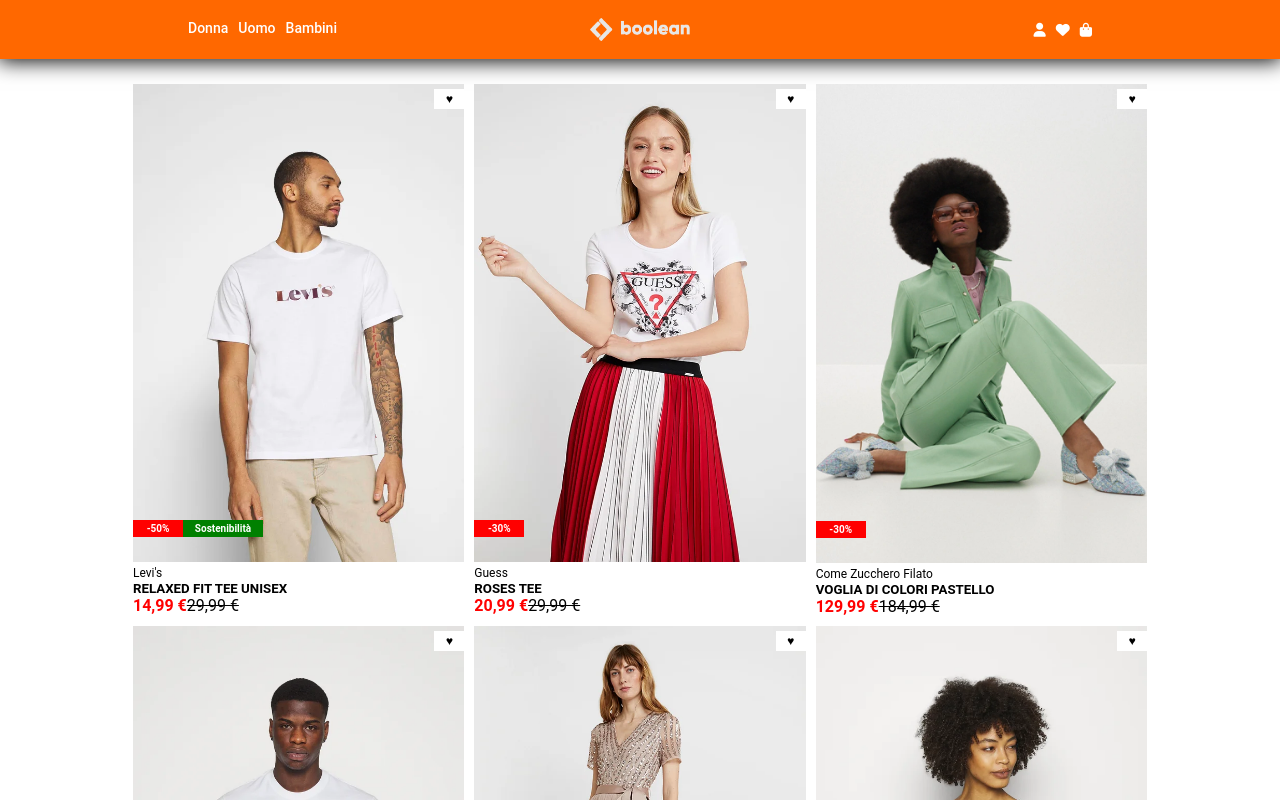
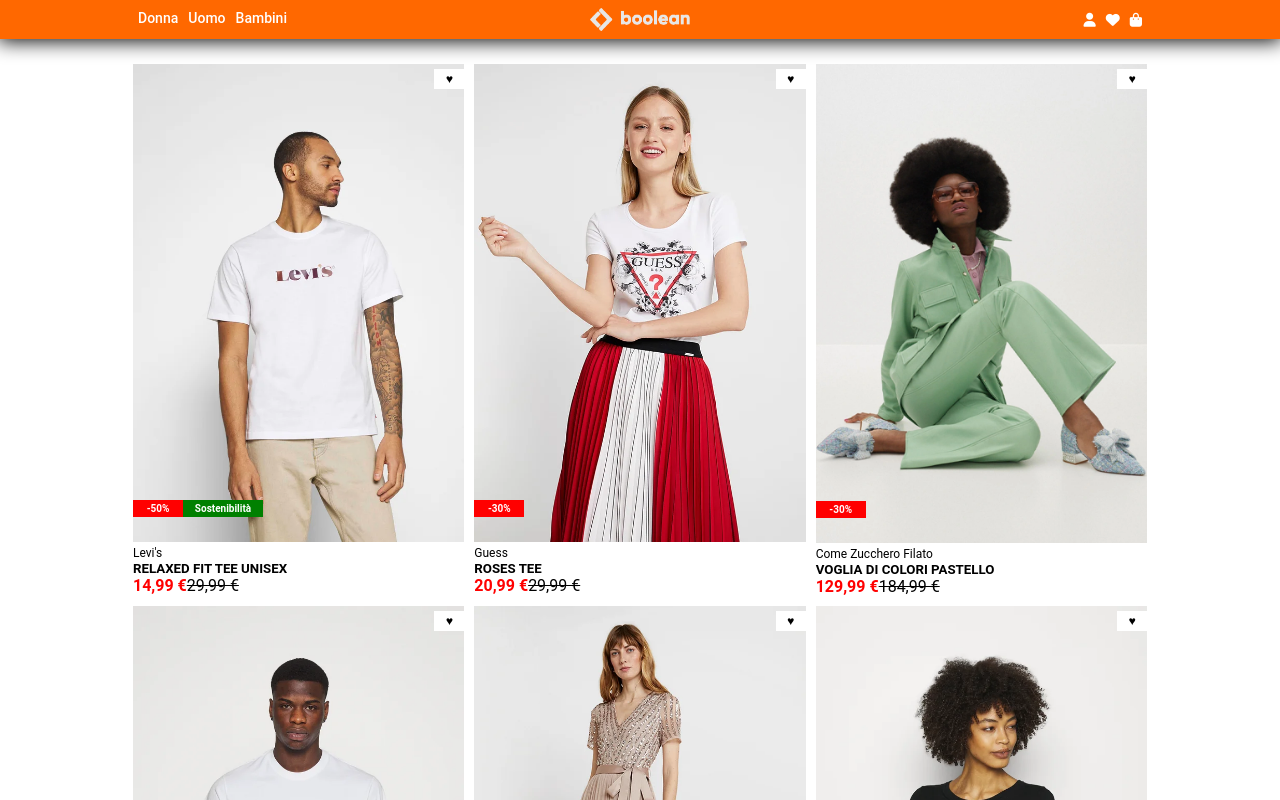
Before and after one commit to rachelpatrocinio/vite-boolando, a Vue app: page / in a window 1280 px wide. Shown: the top 800 px of the page. Built offline with nearby package versions, Linux system fonts and the light colour scheme.

Commit message:
Refactor: deleted padding on .main-header .row

```diff
--- a/src/components/Header.vue
+++ b/src/components/Header.vue
@@ -51,7 +51,6 @@
     box-shadow: 0 0 20px 2px rgba(0,0,0.1);
     .row{
         @include flex-between-mixin;
-        padding: 10px 50px;
     }
 }
 
```
